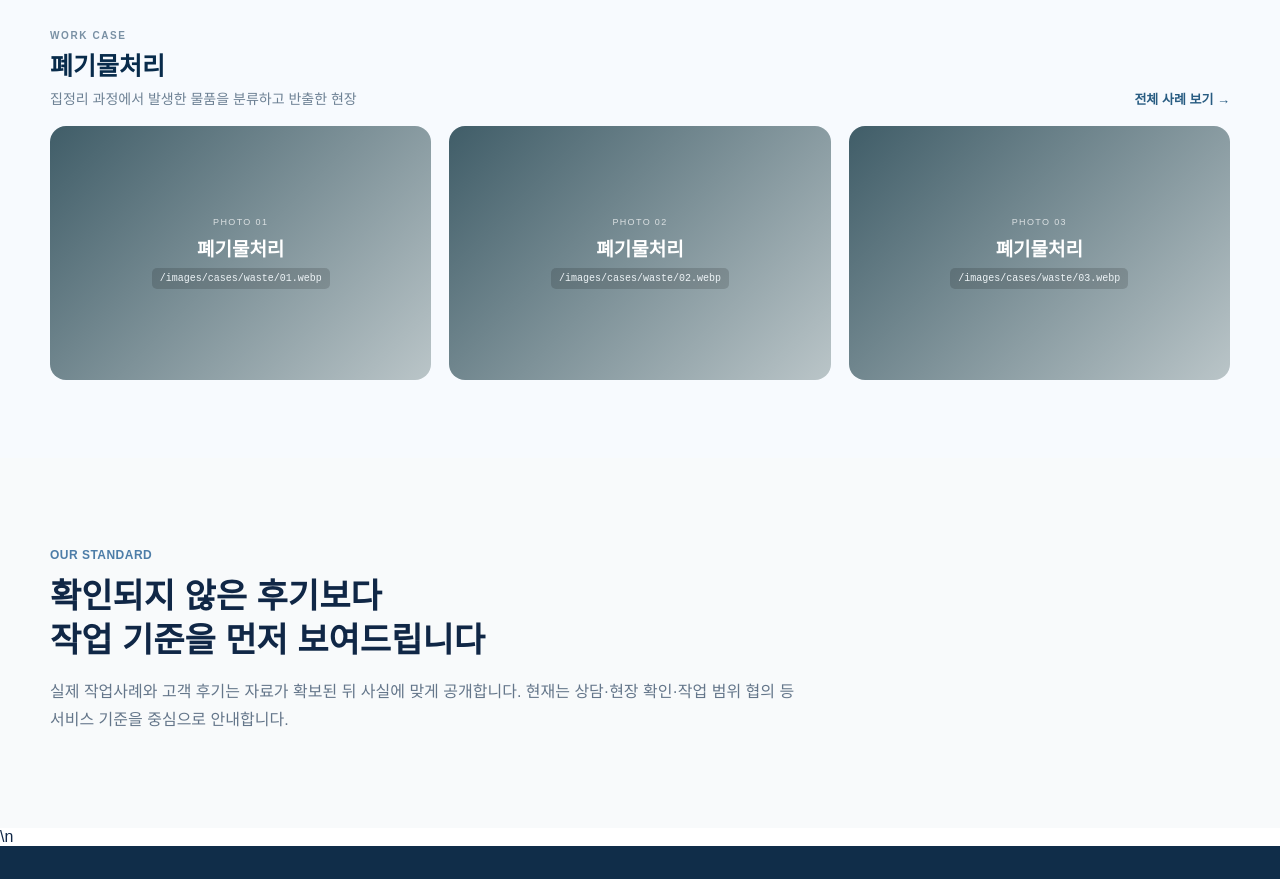
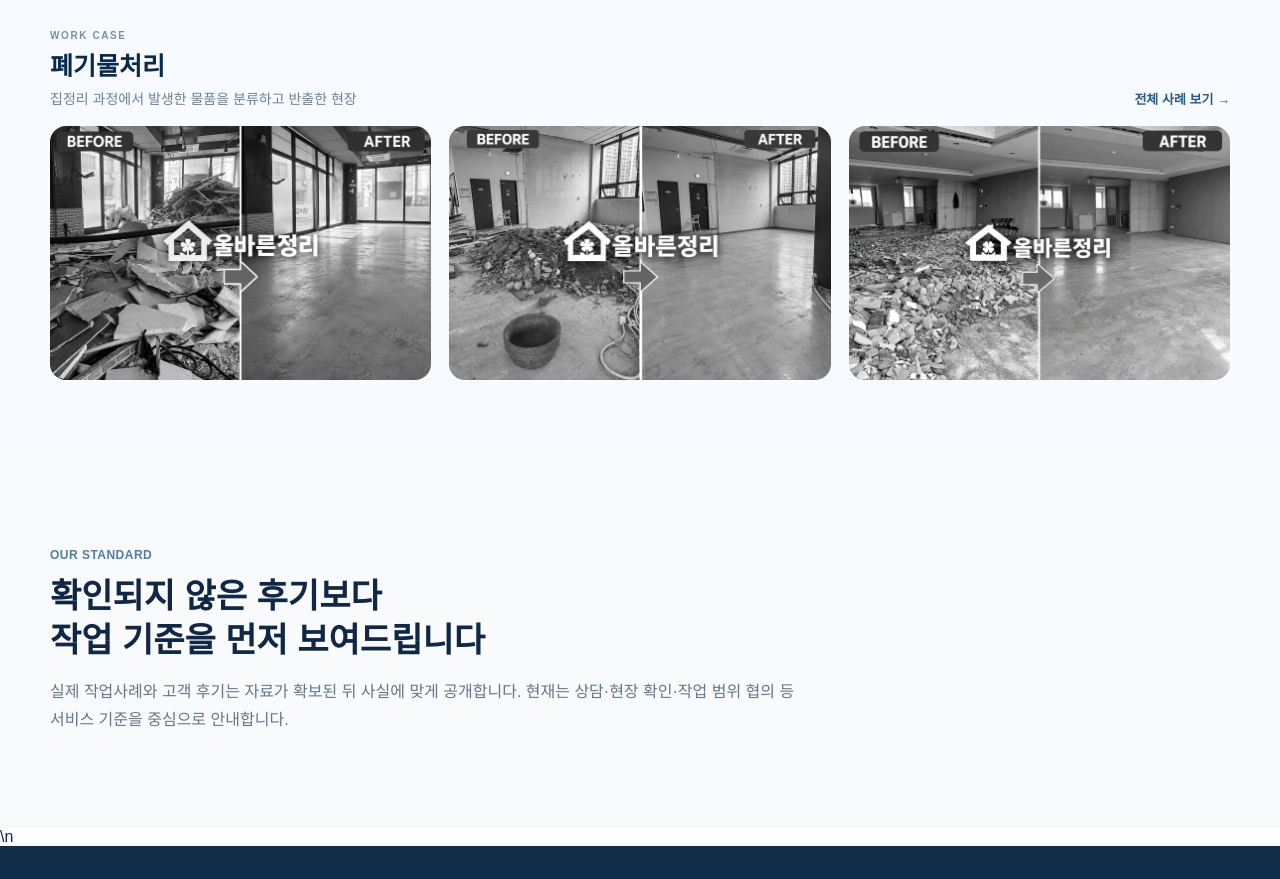
Before and after one commit to hoho601212-collab/olbareun-jeongri, a Next.js app: page / in a window 1280 px wide. Shown: the part 3320-4199 px from the top of the page. Built offline with nearby package versions, Linux system fonts and the light colour scheme.

Commit message:
Match uploaded waste before-after gallery images

```diff
--- a/app/page.js
+++ b/app/page.js
@@ -12,7 +12,7 @@ export default function Home(){return <><main><section className="hero"><div cla
 {[
  ["유품정리","estate-cleanup","고인의 물품을 신중하게 분류하고 공간을 정리한 현장",["흑백 빈방과 올바른정리 워터마크.png","흑백으로 담은 어수선한 방.png","정리 중인 흑백 거실 풍경.png"]],
  ["빈집정리","vacant-home","장기간 비어 있던 공간의 생활물품과 가재도구를 정리한 현장",["vacant-home-before-after-bw.webp","vacant-home-before-after-02-bw.webp","vacant-home-before-after-03-bw.webp"]],
- ["폐기물처리","waste","집정리 과정에서 발생한 물품을 분류하고 반출한 현장",null]
+ ["폐기물처리","waste","집정리 과정에서 발생한 물품을 분류하고 반출한 현장",["waste-before-after-01-bw.webp","waste-before-after-02-bw.webp","waste-before-after-03-bw.webp"]]
 ].map(([title,folder,desc,photos])=><div className="caseGroup" key={folder}>
  <div className="caseGroupHead"><div><span>WORK CASE</span><h3>{title}</h3><p>{desc}</p></div><Link href="/cases">전체 사례 보기 →</Link></div>
  <div className="casePhotoGrid">{[1,2,3].map(n=><figure key={n} className="casePhotoSlot">
```
